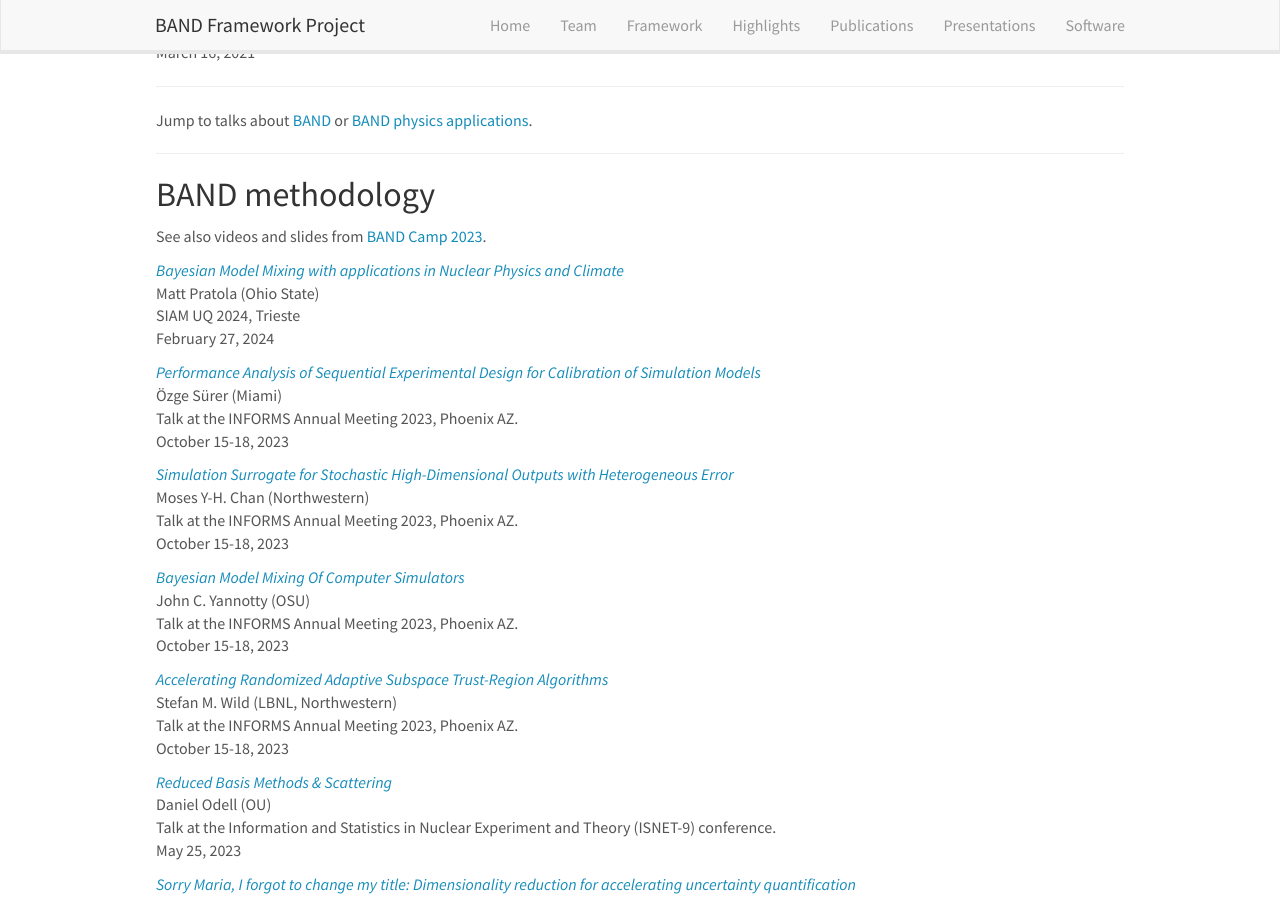
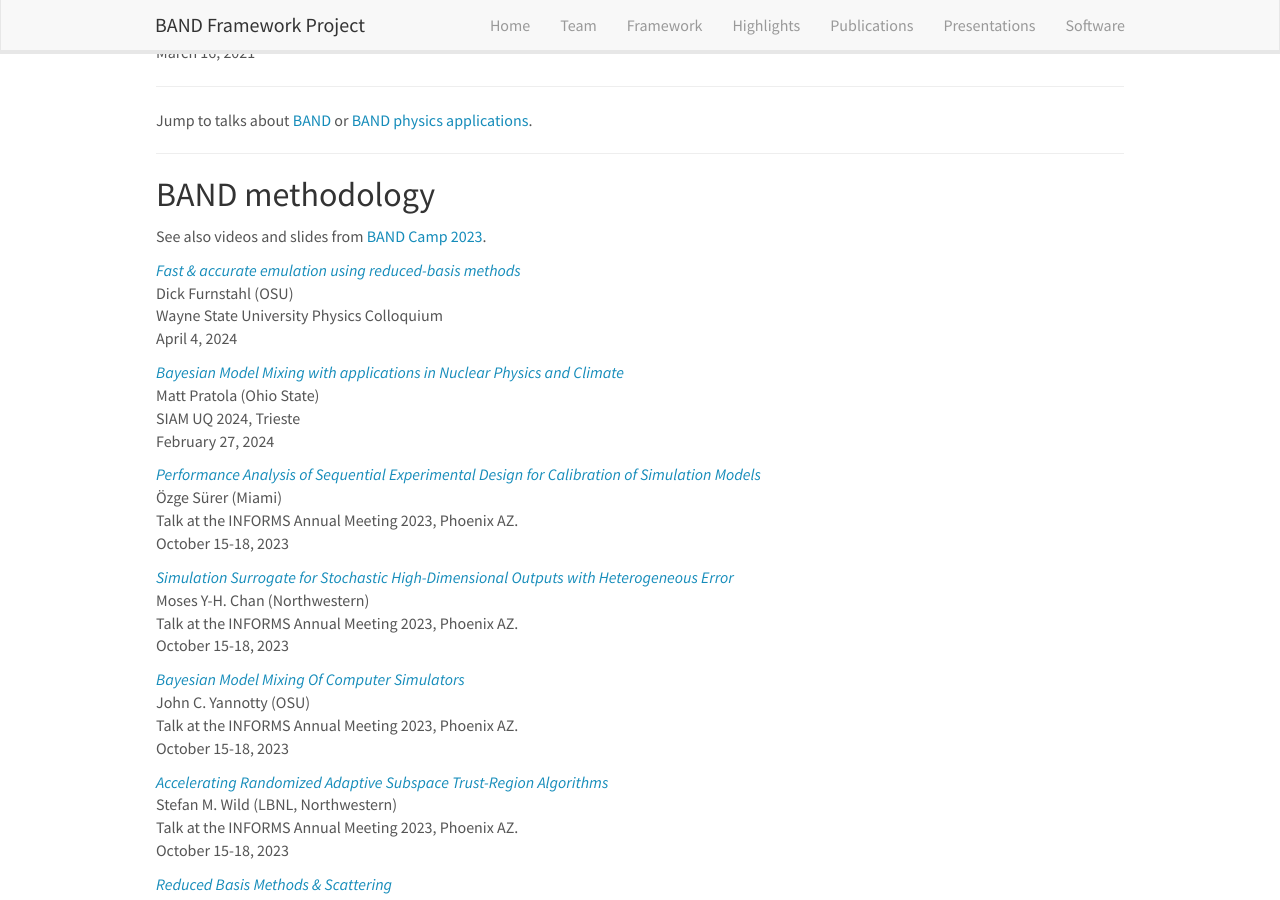
Before and after one commit to bandframework/bandframework.github.io, a Jekyll site: the page built from _pages/presentations.md, in a window 1280 px wide and 900 px high, scrolled down 997 px. Built offline with Jekyll 4.4.1, drawn with Linux system fonts in a browser that asks for light colours; nearby versions of some CDN libraries.

Commit message:
added Furnstahl presentation

```diff
--- a/_data/presentations.yml
+++ b/_data/presentations.yml
@@ -9,6 +9,19 @@
     url: https://www.youtube.com/watch?v=W5Z15sw1maY
   highlight: 0
   type: physics
+  news2:
+
+- title: "Fast & accurate emulation using reduced-basis methods"
+  image:
+  location: >
+    Wayne State University Physics Colloquium
+  date: >
+    April 4, 2024
+  presenter: Dick Furnstahl (OSU)
+  link:
+    url: https://go.osu.edu/ws2024
+  highlight: 0
+  type: methodology
   news2:
 
 - title: "Bayesian Model Mixing with applications in Nuclear Physics and Climate"
```
